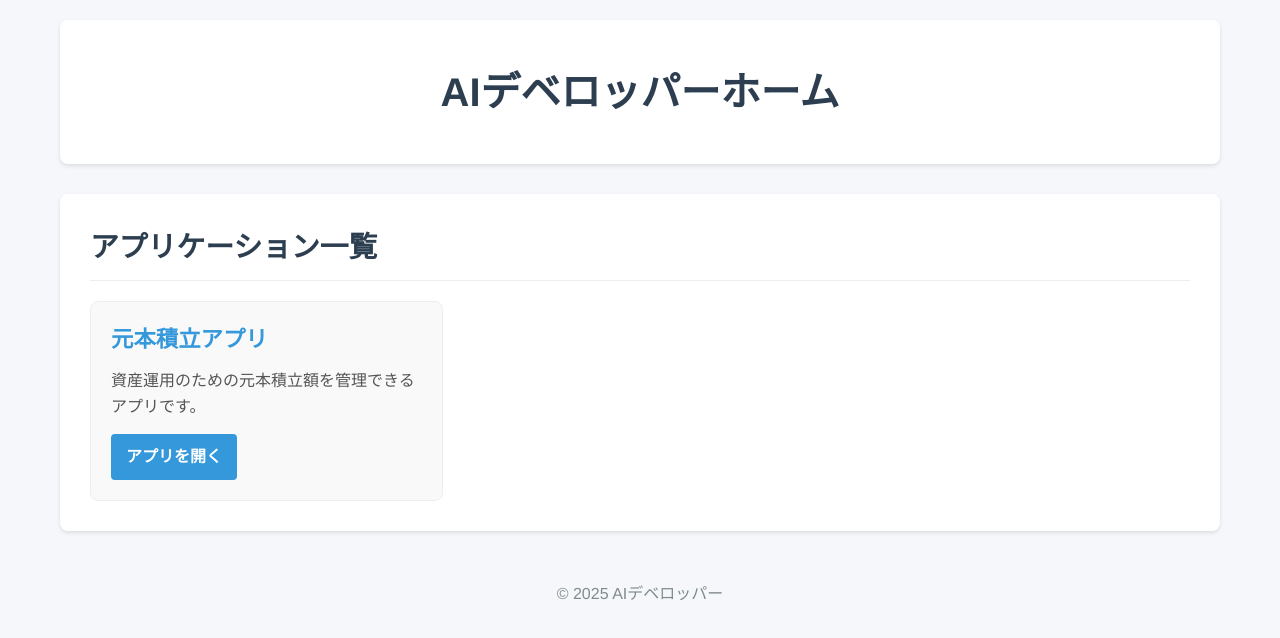
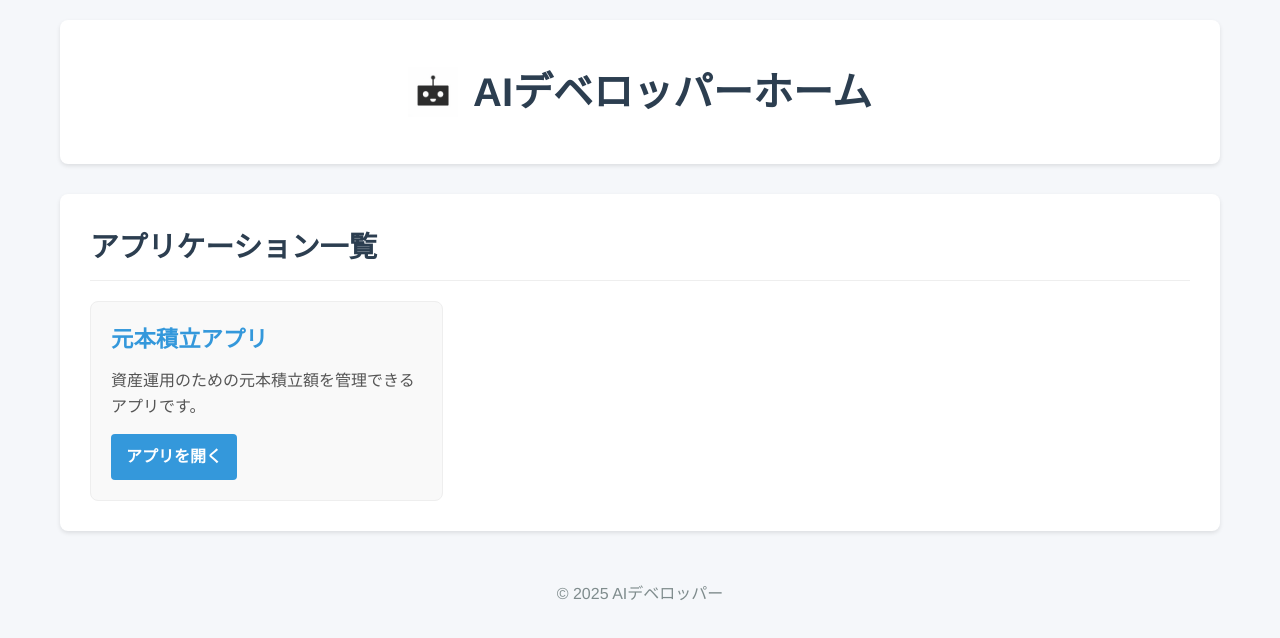
Before and after one commit to kipo33/20250721_aidev_home, a plain HTML site: page index.html in a window 1280 px wide. Drawn offline with Linux system fonts and the light colour scheme.

Commit message:
add robo_2.png

```diff
--- a/index.html
+++ b/index.html
@@ -3,13 +3,17 @@
 <head>
     <meta charset="UTF-8">
     <meta name="viewport" content="width=device-width, initial-scale=1.0">
-    <title>AIデベロッパーホーム</title>
+    <title>This is AI Developer Home</title>
     <link rel="stylesheet" href="styles.css">
+    <link rel="icon" href="robo_2.png" type="image/png">
 </head>
 <body>
     <div class="container">
         <header>
-            <h1>AIデベロッパーホーム</h1>
+            <div class="logo-container">
+                <img src="robo_2.png" alt="ロボットアイコン" class="logo-icon">
+                <h1>AIデベロッパーホーム</h1>
+            </div>
         </header>
         <main>
             <section class="apps">
--- a/styles.css
+++ b/styles.css
@@ -24,6 +24,18 @@ header {
     border-radius: 8px;
     box-shadow: 0 2px 4px rgba(0, 0, 0, 0.1);
     margin-bottom: 30px;
+}
+
+.logo-container {
+    display: flex;
+    align-items: center;
+    justify-content: center;
+    gap: 15px;
+}
+
+.logo-icon {
+    width: 50px;
+    height: 50px;
 }
 
 header h1 {
```
Also changed, not shown: robo_2.png (added).
